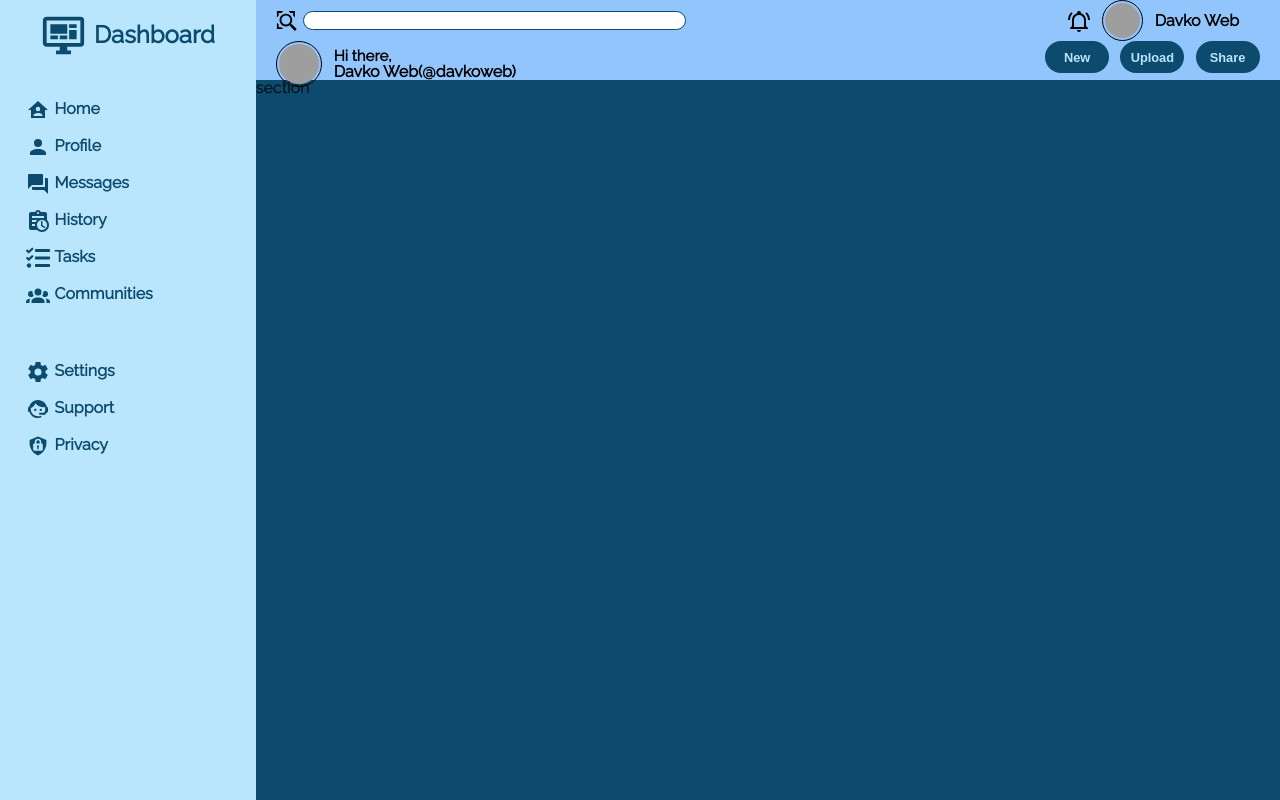
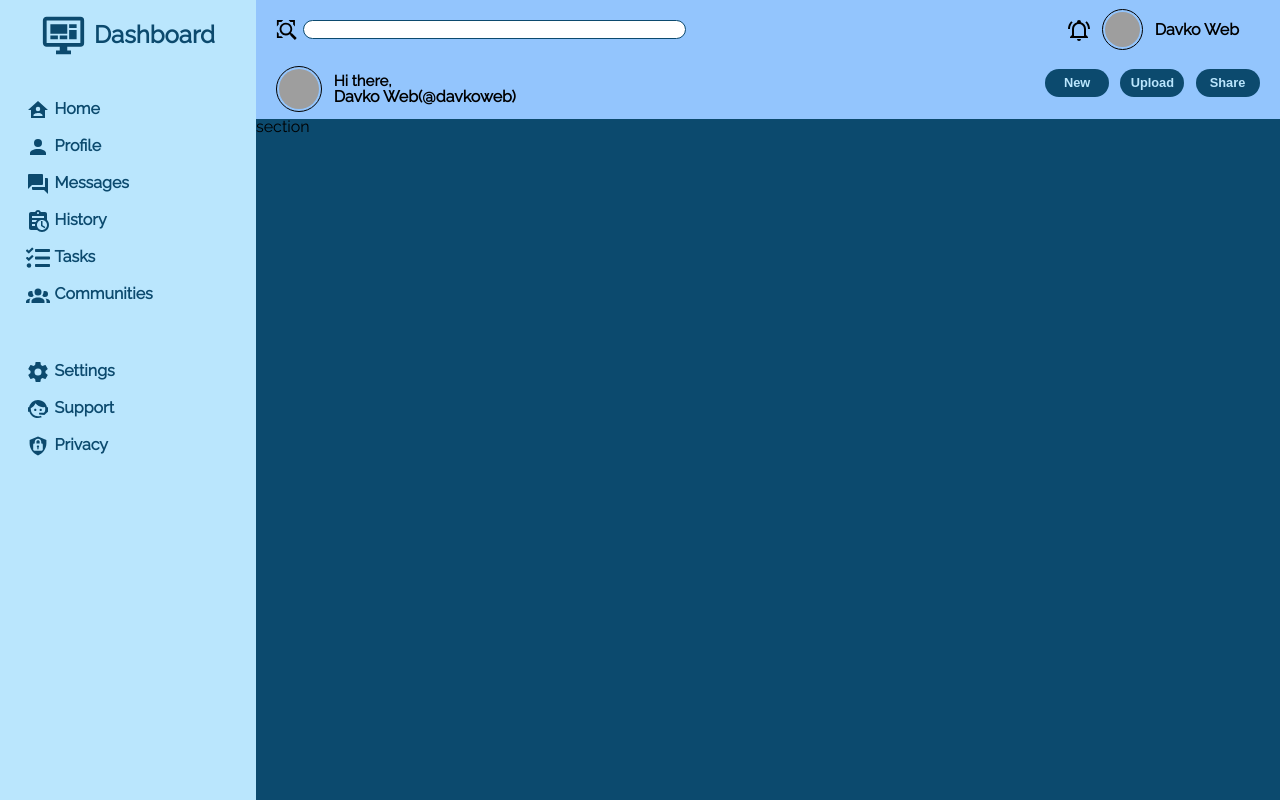
Before and after one commit to MarkoDavkovski/AdminDashboard, a plain HTML site: page index.html in a window 1280 px wide. Drawn offline with Linux system fonts and the light colour scheme; grey boxes are pictures that could not be loaded.

Commit message:
Header grid fix

```diff
--- a/style.css
+++ b/style.css
@@ -11,17 +11,20 @@ main {
 	min-width: 100vw;
 	min-height: 100vh;
 	display: grid;
-	grid-template-columns: 20% 1fr;
-	grid-template-rows: 10% 1fr;
+	grid-template: auto 4fr/ 1fr 4fr;
 	background-color: var(--mainColor);
 }
 
 .header {
 	grid-column: 2/-1;
 	background-color: var(--headerColor);
+	position: relative;
 	display: flex;
+	gap: 1rem;
 	flex-direction: column;
 	justify-content: space-around;
+	padding-bottom: 0.5rem;
+	padding-top: 0.5rem;
 }
 .sidebar {
 	grid-row: 1/-1;
@@ -71,6 +74,7 @@ a {
 .bottomHeader {
 	display: flex;
 	justify-content: space-between;
+	height: 40%;
 }
 .leftCornerTopHeader {
 	display: flex;
@@ -104,6 +108,9 @@ a {
 	font-weight: bold;
 }
 
+/* .bottomHeader {
+	margin: 20px 20px 10px 30px;
+} */
 .leftCornerBottomHeader {
 	display: flex;
 	gap: 0.7rem;
@@ -135,7 +142,7 @@ a {
 	color: var(--sidebarColor);
 	border-radius: 20px;
 	width: 4rem;
-	height: 2rem;
+	height: 1.75rem;
 	font-weight: bold;
 	font-size: 0.8rem;
 }
```
